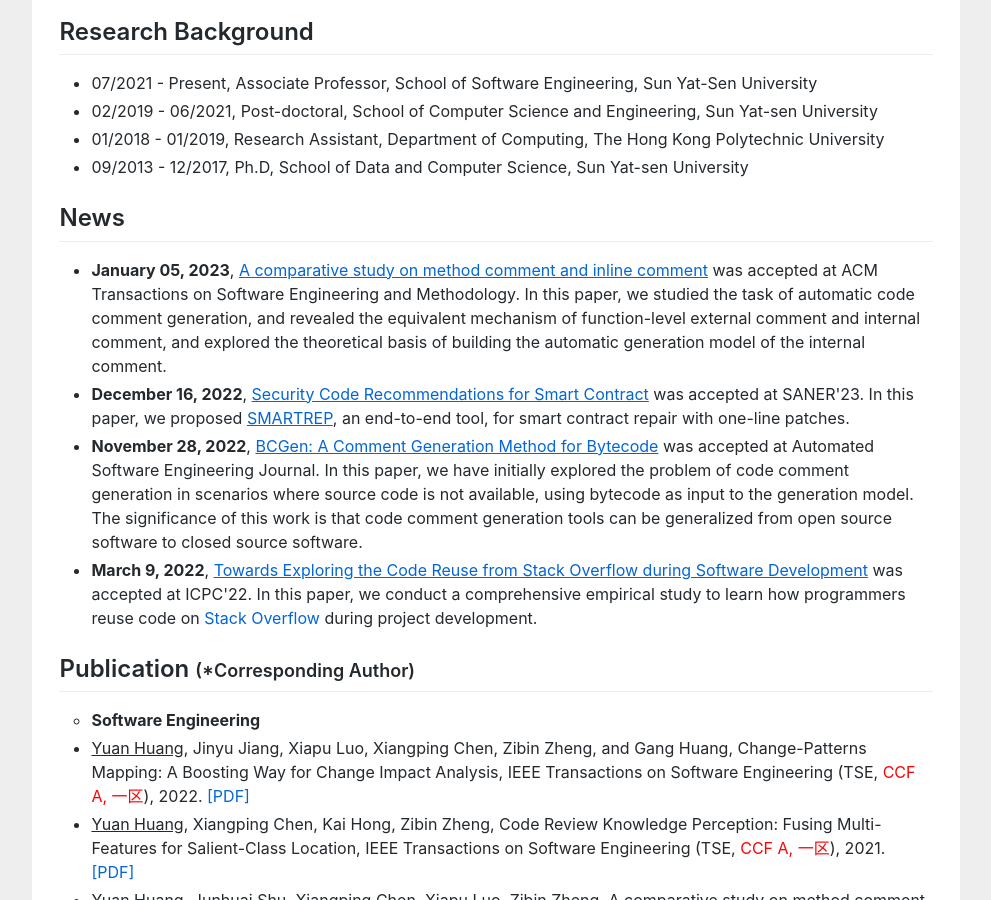
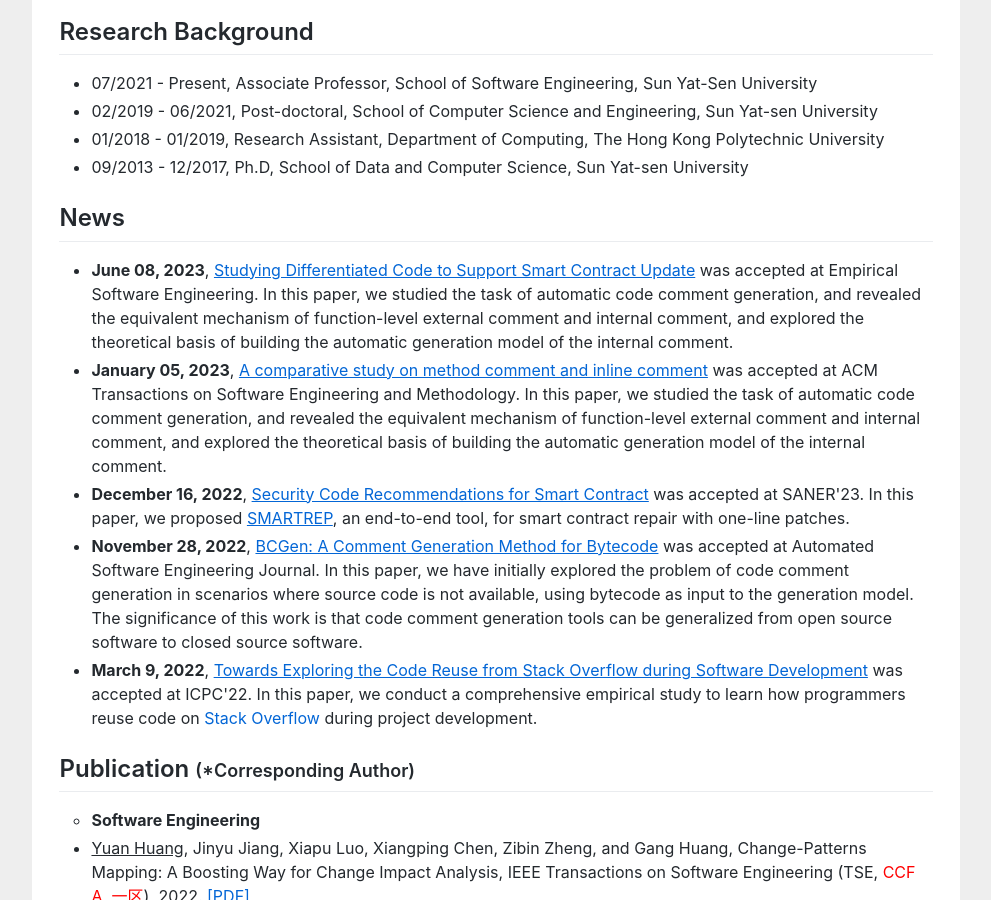
Before and after one commit to huangyuan-hy/huangyuan-hy.github.io, a Jekyll site: the page index.html, which Jekyll copies as it is, in a window 1280 px wide and 900 px high, scrolled down 617 px. Shown: the whole window, without its empty margins (144-1135 px from the left). Built offline with Jekyll 4.4.1, drawn with Linux system fonts in a browser that asks for light colours; some of the changed text lies outside the part shown.

Commit message:
Update index.html

```diff
--- a/index.html
+++ b/index.html
@@ -81,6 +81,10 @@ gtag('config', 'UA-158965281-1');
 
 				<h2>News</h2>
 					<ul>
+						<li><b>June 08, 2023</b>,  <a href=""><u>Studying Differentiated Code to Support Smart Contract Update</u></a> was accepted at Empirical Software Engineering. In this paper,
+							we studied the task of automatic code comment generation, and revealed the equivalent mechanism of function-level external comment and internal comment, and explored the theoretical basis of building the automatic generation model of the internal comment.</li>
+
+
 						<li><b>January 05, 2023</b>,  <a href="https://dl.acm.org/doi/pdf/10.1145/3582570"><u>A comparative study on method comment and inline comment</u></a> was accepted at ACM Transactions on Software Engineering and Methodology. In this paper,
 							we studied the task of automatic code comment generation, and revealed the equivalent mechanism of function-level external comment and internal comment, and explored the theoretical basis of building the automatic generation model of the internal comment.</li>
 
@@ -131,6 +135,7 @@ empirical study to learn how programmers reuse code on <a href="https://stackove
 
 	<li type="circle"><b>Blockchain & Smart Contract</b></li>
 
+<li>Xiangping Chen, Peiyong Liao, Queping Kong, <u>Yuan Huang*</u>,  and Xiaocong Zhou. Studying Differentiated Code to Support Smart Contract Update. Empirical Software Engineering (EMSE, <a href="" style="color:red;"> CCF B, 二区</a>), 2023. <a href="">[PDF]</a></li>
 <li><u>Yuan Huang</u>, Queping Kong, Xiangping Chen, and Zibin Zheng. Recommending differentiated code to support smart contract update. In IEEE/ACM 27th International Conference on Program Comprehension (ICPC), 2019. <a href="https://ieeexplore.ieee.org/abstract/document/8813255">[PDF]</a></li>
 <li>Xiangping Chen, Peiyong Liao, Yixin Zhang, <u>Yuan Huang*</u>, Zibin Zheng. Understanding Code Reuse in Smart Contracts. IEEE International Conference on Software Analysis, Evolution and Reengineering (SANER), 2021. <a href="https://ieeexplore.ieee.org/abstract/document/9425939">[PDF]</a></li>
 <li>Xiaocong Zhou, Yingye Chen, Hanyang Guo, Xiangping Chen, <u>Yuan Huang*</u>, Security Code Recommendations for Smart Contract, IEEE International Conference on Software Analysis, Evolution and Reengineering (SANER), 2023. Accepted</li>
```
